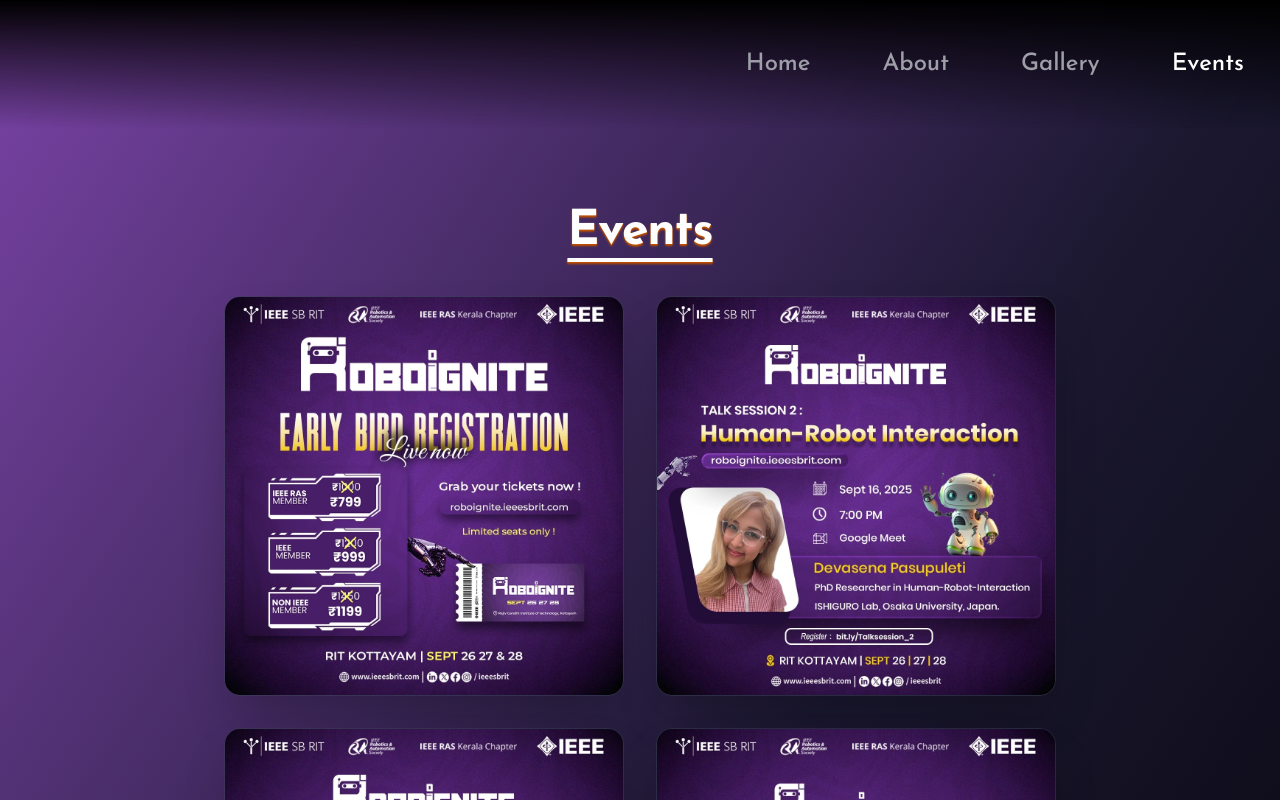
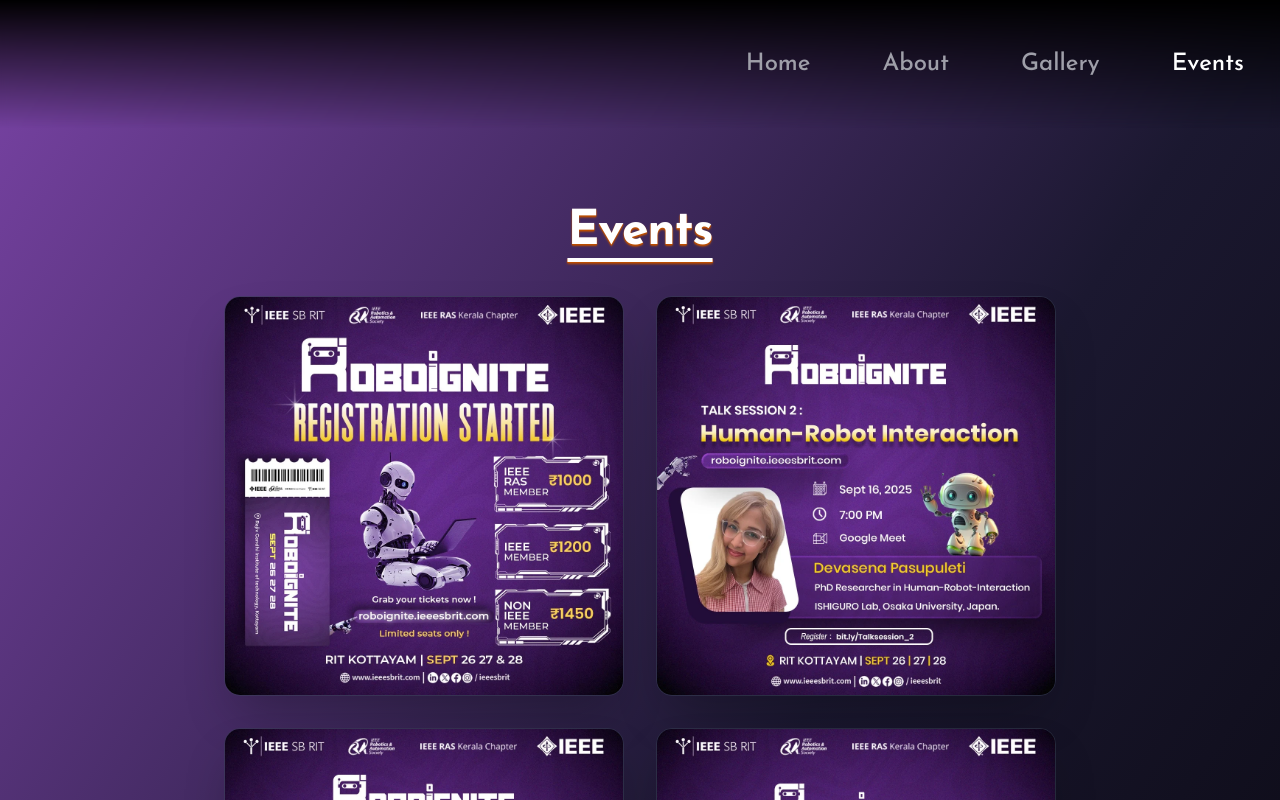
Before and after one commit to IEEE-SB-RIT/Roboignite, a React (Vite) app: page /events in a window 1280 px wide. Shown: the top 800 px of the page. Built offline with nearby package versions, Linux system fonts and the light colour scheme; a web font is replaced by a local one.

Commit message:
Updated the new event_tickets.webp

```diff
--- a/src/components/EarlyBirdModal.tsx
+++ b/src/components/EarlyBirdModal.tsx
@@ -56,18 +56,20 @@
         </button>
 
         <h2
-          className="text-lg sm:text-xl md:text-2xl lg:text-3xl
+          className="text-xl sm:text-xl md:text-2xl lg:text-3xl
                        font-bold text-white tracking-wide drop-shadow-lg
                        leading-tight px-2"
         >
-          Early Bird Tickets Out Now!
+          Registrations Open!
         </h2>
 
         <p
-          className="text-gray-200 text-xs sm:text-sm md:text-base lg:text-lg
+            className="flex flex-col text-gray-200 text-xs sm:text-sm md:text-base lg:text-lg
                       px-2 leading-relaxed"
         >
-          Get your tickets before they are gone!
+          <span>Grab your seats!!</span>
+          <span>Step in and join us for three exciting days of learning, networking, and challenges!</span>
+
         </p>
 
         <div className="mt-2 sm:mt-3 md:mt-4">
--- a/src/datas/EventData.ts
+++ b/src/datas/EventData.ts
@@ -22,19 +22,19 @@
 const EventDatas: EventData[] = [
 	{
 		id: 1,
-		title: "Early Bird Tickets  ",
-		eventName: "Early Bird Tickets",
+		title: "Tickets Out  ",
+		eventName: "Registrations Open",
 		type: "Tickets",
 		venue: "Rit Kottayam",
 		date: "2025-09-26 to 2025-09-28",
 		salutaion: "🤖 RoboIgnite – Ignite your passion for Robotics",
 		price: [
-			"IEEE RAS Members - 799",
-			"IEEE Members - 999",
-			"Non-IEEE Members - 1199"
+			"IEEE RAS Members - 1000",
+			"IEEE Members - 1200",
+			"Non-IEEE Members - 1450"
 		],
 		formLink: "",
-		src: `${basePath}event_04.webp`,
+		src: `${basePath}event_tickets.webp`,
 	},
 
 	{
```
Also changed, not shown: public/roboEvents/event_tickets.webp (added).
